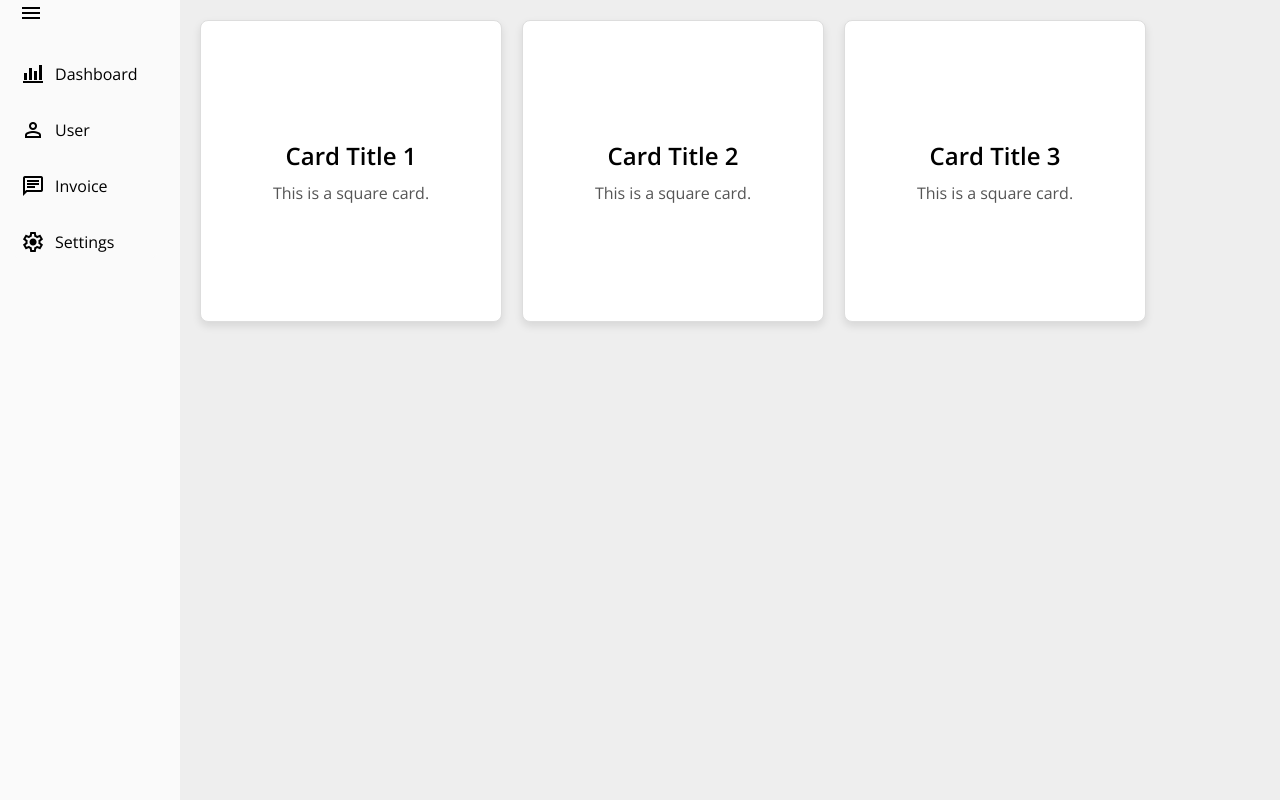
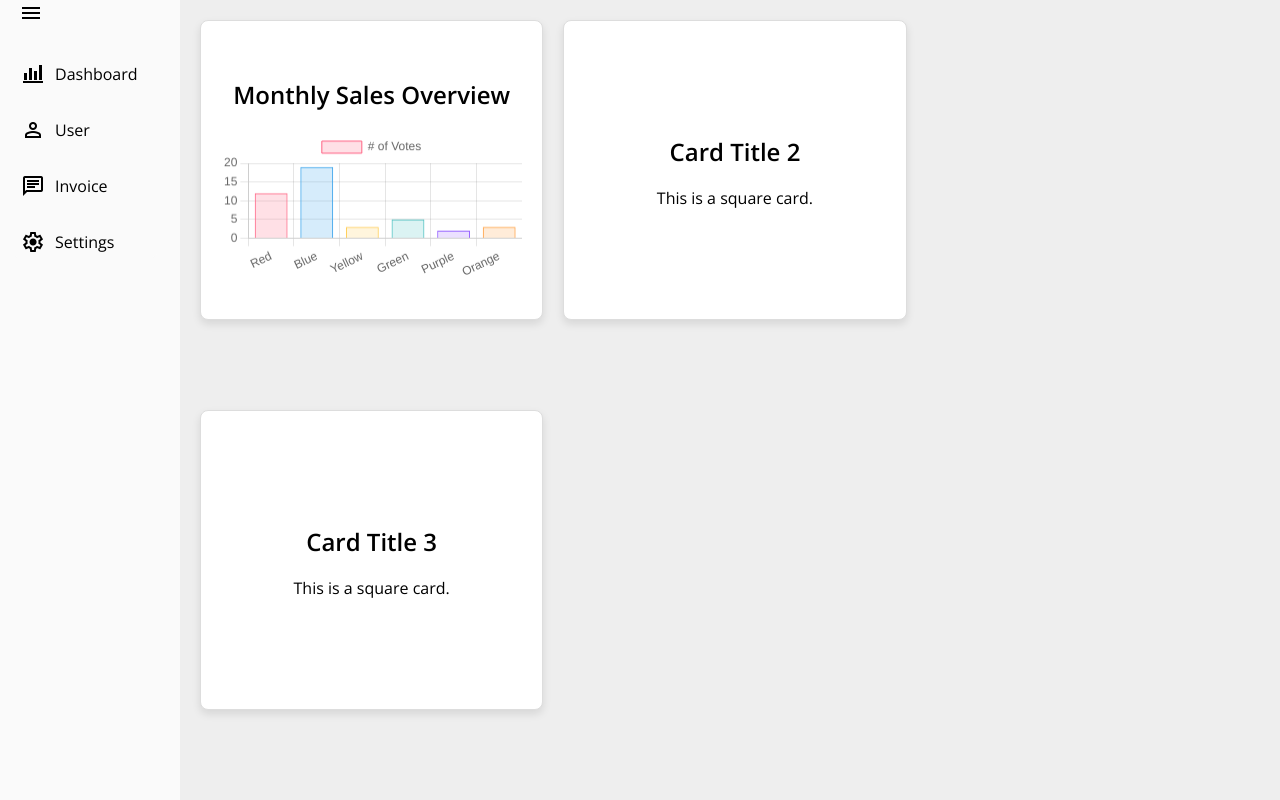
Before and after one commit to iiamrishi/client-Management-System, a PHP site: page /client/dashboardClient.html in a window 1280 px wide. Run offline with PHP 8.4, Linux system fonts and the light colour scheme.

Commit message:
added sample chart in dashboardClient

```diff
--- a/client/css/dashboardClient.css
+++ b/client/css/dashboardClient.css
@@ -25,16 +25,13 @@ body {
   flex-grow: 1; /* Take the remaining space */
   padding: 20px;
   box-sizing: border-box;
-}
-
-.card-container {
   display: flex;
   flex-wrap: wrap; /* Allows the cards to wrap to the next line */
   gap: 20px; /* Adds space between the cards */
 }
 
 .card {
-  width: 300px; /* Adjust size as needed */
+  width: calc(33.33% - 10px); /* Adjust size as needed */
   height: 300px; /* Keep width and height the same for square */
   background-color: white;
   border: 1px solid #ddd;
@@ -45,6 +42,8 @@ body {
   align-items: center;
   text-align: center;
   transition: transform 0.3s;
+  padding: 20px;
+  box-sizing: border-box; /* Include padding and border in element's total width and height */
 }
 
 .card:hover {
@@ -52,18 +51,16 @@ body {
 }
 
 .card-content {
-  padding: 20px;
+  width: 100%; /* Ensure content fills the card */
 }
 
-.card-content h2 {
-  margin: 0 0 10px;
-  font-size: 24px;
+.canvas-container {
+  width: 100%; /* Ensure canvas container fills the card */
 }
 
-.card-content p {
-  margin: 0;
-  font-size: 16px;
-  color: #555;
+canvas {
+  max-width: 100%; /* Ensure the canvas scales within the card */
+  height: auto; /* Allow the canvas to adjust its height */
 }
 
 .nav_list {
--- a/client/dashboardClient.html
+++ b/client/dashboardClient.html
@@ -18,6 +18,7 @@
       rel="stylesheet"
     />
     <script src="/client/js/sidebar.js"></script>
+    <script src="https://cdn.jsdelivr.net/npm/chart.js"></script>
   </head>
   <body>
     <div class="sidebar" id="sidebar">
@@ -54,11 +55,12 @@
       </ul>
     </div>
     <div class="main-content">
-      <div class="card-container">
       <div class="card">
         <div class="card-content">
-            <h2>Card Title 1</h2>
-            <p>This is a square card.</p>
+          <h2>Monthly Sales Overview</h2>
+          <div class="canvas-container">
+            <canvas id="myChart" width="400" height="200"></canvas>
+          </div>
         </div>
       </div>
       <div class="card">
@@ -75,6 +77,46 @@
       </div>
       <!-- Add more cards as needed -->
     </div>
-    </div>
+
+    <script>
+      // Example Chart.js code to create a basic chart
+      var ctx = document.getElementById("myChart").getContext("2d");
+      var myChart = new Chart(ctx, {
+        type: "bar",
+        data: {
+          labels: ["Red", "Blue", "Yellow", "Green", "Purple", "Orange"],
+          datasets: [
+            {
+              label: "# of Votes",
+              data: [12, 19, 3, 5, 2, 3],
+              backgroundColor: [
+                "rgba(255, 99, 132, 0.2)",
+                "rgba(54, 162, 235, 0.2)",
+                "rgba(255, 206, 86, 0.2)",
+                "rgba(75, 192, 192, 0.2)",
+                "rgba(153, 102, 255, 0.2)",
+                "rgba(255, 159, 64, 0.2)",
+              ],
+              borderColor: [
+                "rgba(255, 99, 132, 1)",
+                "rgba(54, 162, 235, 1)",
+                "rgba(255, 206, 86, 1)",
+                "rgba(75, 192, 192, 1)",
+                "rgba(153, 102, 255, 1)",
+                "rgba(255, 159, 64, 1)",
+              ],
+              borderWidth: 1,
+            },
+          ],
+        },
+        options: {
+          scales: {
+            y: {
+              beginAtZero: true,
+            },
+          },
+        },
+      });
+    </script>
   </body>
 </html>
```
Lines whose indentation alone changed are shown as unchanged.
